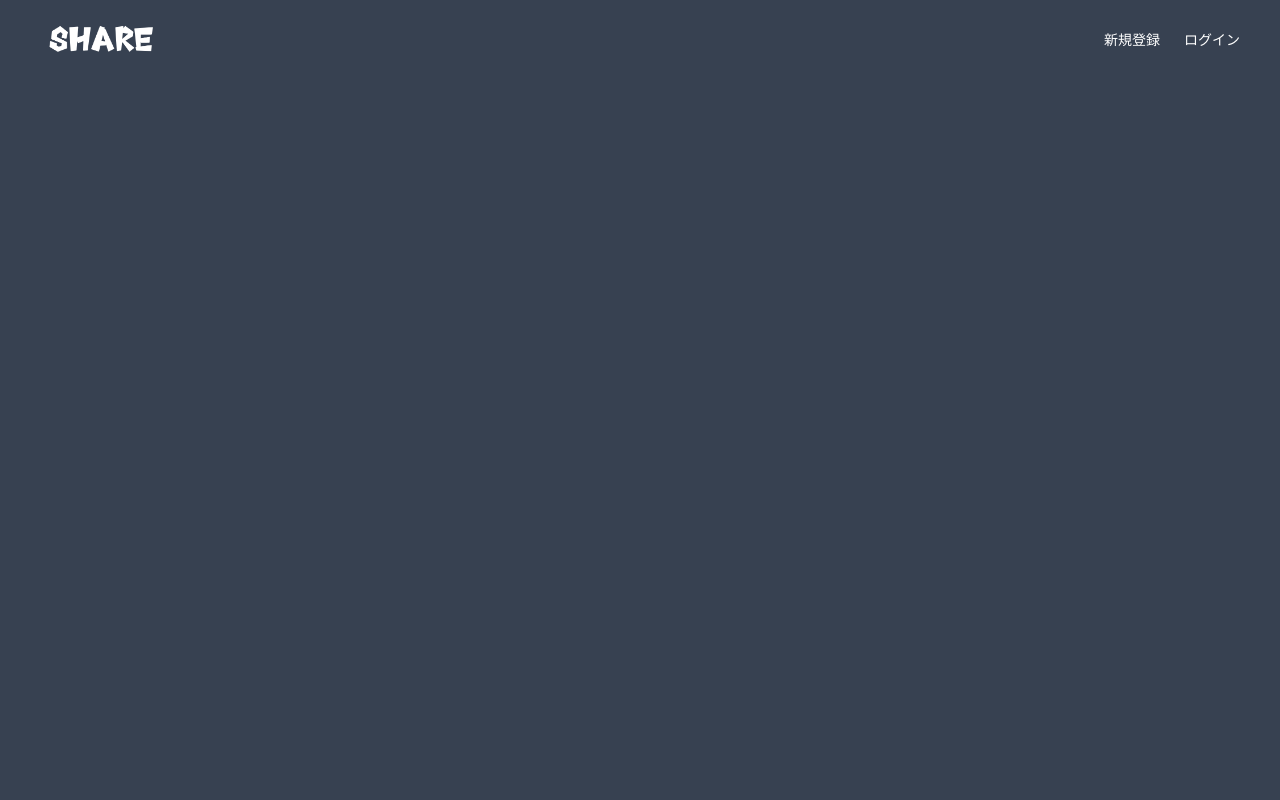
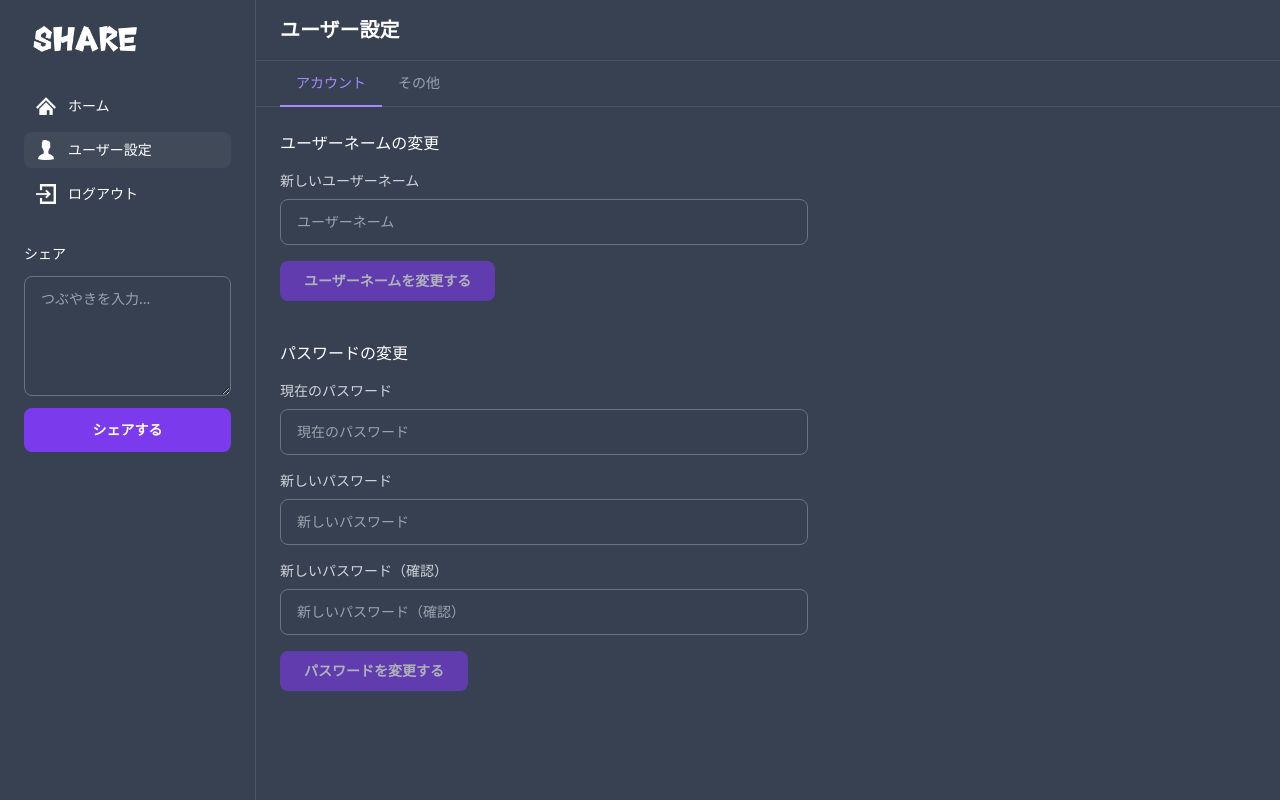
Before and after one commit to youhonami/share, a Nuxt app in the folder frontend/nuxt/: page /settings in a window 1280 px wide. Before the commit this address had no page. Built offline with nearby package versions, Linux system fonts and the light colour scheme; no server answers.

Commit message:
ユーザーネーム変更機能の実装

```diff
--- /dev/null
+++ b/frontend/nuxt/app/pages/settings.vue
@@ -0,0 +1,268 @@
+<template>
+  <div class="min-h-full flex flex-1 min-w-0">
+    <Sidebar @share="handleShare" @logout="handleLogout" />
+
+    <main class="flex-1 min-w-0 flex flex-col overflow-y-auto">
+      <h1 class="text-white text-xl font-semibold py-4 px-6 border-b border-gray-600">
+        ユーザー設定
+      </h1>
+
+      <!-- タブ -->
+      <nav class="flex gap-0 border-b border-gray-600 px-6" aria-label="設定タブ">
+        <button
+          v-for="t in tabs"
+          :key="t.id"
+          type="button"
+          class="py-3 px-4 text-sm font-medium border-b-2 transition-colors -mb-px"
+          :class="activeTab === t.id
+            ? 'text-violet-400 border-violet-400'
+            : 'text-gray-400 border-transparent hover:text-gray-300'"
+          @click="activeTab = t.id"
+        >
+          {{ t.label }}
+        </button>
+      </nav>
+
+      <div class="p-6 flex flex-col gap-10 max-w-xl">
+        <!-- アカウントタブ -->
+        <template v-if="activeTab === 'account'">
+          <section class="flex flex-col gap-4">
+            <h2 class="text-white text-base font-medium">
+              ユーザーネームの変更
+            </h2>
+            <p v-if="currentUserName" class="text-sm text-gray-400">
+              現在のユーザーネーム: {{ currentUserName }}
+            </p>
+            <form
+              class="flex flex-col gap-4"
+              @submit.prevent="onSubmitUserName"
+            >
+              <div class="flex flex-col gap-2">
+                <label for="user-name" class="text-sm font-medium text-gray-300">
+                  新しいユーザーネーム
+                </label>
+                <input
+                  id="user-name"
+                  v-model="userNameForm.name"
+                  type="text"
+                  class="w-full py-3 px-4 text-sm text-white bg-gray-700/50 border border-gray-500 rounded-lg placeholder-gray-400 focus:outline-none focus:border-violet-500 focus:ring-1 focus:ring-violet-500 box-border"
+                  placeholder="ユーザーネーム"
+                />
+              </div>
+              <p v-if="userNameMessage" class="text-sm" :class="userNameError ? 'text-red-400' : 'text-green-400'">
+                {{ userNameMessage }}
+              </p>
+              <button
+                type="submit"
+                class="w-fit px-6 py-2.5 text-sm font-semibold text-white bg-violet-600 rounded-lg hover:bg-violet-500 focus:outline-none focus:ring-2 focus:ring-violet-500 disabled:opacity-60"
+                :disabled="userNameForm.name.trim() === '' || userNameLoading"
+              >
+                {{ userNameLoading ? '変更中...' : 'ユーザーネームを変更する' }}
+              </button>
+            </form>
+          </section>
+
+          <section class="flex flex-col gap-4">
+            <h2 class="text-white text-base font-medium">
+              パスワードの変更
+            </h2>
+            <form
+              class="flex flex-col gap-4"
+              @submit.prevent="onSubmitPassword"
+            >
+              <div class="flex flex-col gap-2">
+                <label for="current-password" class="text-sm font-medium text-gray-300">
+                  現在のパスワード
+                </label>
+                <input
+                  id="current-password"
+                  v-model="passwordForm.currentPassword"
+                  type="password"
+                  class="w-full py-3 px-4 text-sm text-white bg-gray-700/50 border border-gray-500 rounded-lg placeholder-gray-400 focus:outline-none focus:border-violet-500 focus:ring-1 focus:ring-violet-500 box-border"
+                  placeholder="現在のパスワード"
+                  autocomplete="current-password"
+                />
+              </div>
+              <div class="flex flex-col gap-2">
+                <label for="new-password" class="text-sm font-medium text-gray-300">
+                  新しいパスワード
+                </label>
+                <input
+                  id="new-password"
+                  v-model="passwordForm.newPassword"
+                  type="password"
+                  class="w-full py-3 px-4 text-sm text-white bg-gray-700/50 border border-gray-500 rounded-lg placeholder-gray-400 focus:outline-none focus:border-violet-500 focus:ring-1 focus:ring-violet-500 box-border"
+                  placeholder="新しいパスワード"
+                  autocomplete="new-password"
+                />
+              </div>
+              <div class="flex flex-col gap-2">
+                <label for="new-password-confirm" class="text-sm font-medium text-gray-300">
+                  新しいパスワード（確認）
+                </label>
+                <input
+                  id="new-password-confirm"
+                  v-model="passwordForm.newPasswordConfirm"
+                  type="password"
+                  class="w-full py-3 px-4 text-sm text-white bg-gray-700/50 border border-gray-500 rounded-lg placeholder-gray-400 focus:outline-none focus:border-violet-500 focus:ring-1 focus:ring-violet-500 box-border"
+                  placeholder="新しいパスワード（確認）"
+                  autocomplete="new-password"
+                />
+              </div>
+              <button
+                type="submit"
+                class="w-fit px-6 py-2.5 text-sm font-semibold text-white bg-violet-600 rounded-lg hover:bg-violet-500 focus:outline-none focus:ring-2 focus:ring-violet-500 disabled:opacity-60"
+                :disabled="!isPasswordFormValid"
+              >
+                パスワードを変更する
+              </button>
+            </form>
+          </section>
+        </template>
+
+        <!-- その他タブ（今後の設定項目用） -->
+        <template v-else-if="activeTab === 'other'">
+          <p class="text-gray-400 text-sm">
+            設定項目は今後追加予定です。
+          </p>
+        </template>
+      </div>
+    </main>
+  </div>
+</template>
+
+<script setup lang="ts">
+definePageMeta({ layout: 'home', middleware: 'auth' })
+
+type TabId = 'account' | 'other'
+
+const tabs: { id: TabId; label: string }[] = [
+  { id: 'account', label: 'アカウント' },
+  { id: 'other', label: 'その他' },
+]
+
+const route = useRoute()
+const router = useRouter()
+
+const activeTab = computed({
+  get: () => {
+    const t = route.query.tab as string | undefined
+    return tabs.some((tab) => tab.id === t) ? (t as TabId) : 'account'
+  },
+  set: (value: TabId) => {
+    router.replace({ query: { ...route.query, tab: value } })
+  },
+})
+
+const config = useRuntimeConfig()
+const currentUserName = ref<string | null>(null)
+const userNameForm = reactive({
+  name: '',
+})
+const userNameLoading = ref(false)
+const userNameMessage = ref<string | null>(null)
+const userNameError = ref(false)
+
+function getXsrfToken(): string | null {
+  if (process.client) {
+    const name = 'XSRF-TOKEN='
+    const decodedCookie = decodeURIComponent(document.cookie ?? '')
+    const parts = decodedCookie.split('; ')
+    const cookie = parts.find((c) => c.startsWith(name))
+    if (cookie) {
+      return cookie.substring(name.length)
+    }
+  }
+  return null
+}
+
+const passwordForm = reactive({
+  currentPassword: '',
+  newPassword: '',
+  newPasswordConfirm: '',
+})
+
+const isPasswordFormValid = computed(() => {
+  const { currentPassword, newPassword, newPasswordConfirm } = passwordForm
+  return (
+    currentPassword.trim() !== '' &&
+    newPassword.trim() !== '' &&
+    newPasswordConfirm.trim() !== '' &&
+    newPassword === newPasswordConfirm
+  )
+})
+
+function handleShare(_text: string) {
+  // 設定ページではシェアは未使用（必要なら親で処理）
+}
+
+function handleLogout() {
+  navigateTo('/login')
+}
+
+async function fetchUser() {
+  try {
+    const apiBase = config.public.apiBase
+    const user = await $fetch<{ name: string }>('/api/user', {
+      baseURL: apiBase,
+      credentials: 'include',
+    })
+    currentUserName.value = user.name
+  } catch {
+    currentUserName.value = null
+  }
+}
+
+onMounted(fetchUser)
+
+async function onSubmitUserName() {
+  if (userNameForm.name.trim() === '') return
+  userNameMessage.value = null
+  userNameError.value = false
+  userNameLoading.value = true
+
+  try {
+    const apiBase = config.public.apiBase
+    if (!getXsrfToken()) {
+      await $fetch('/sanctum/csrf-cookie', {
+        baseURL: apiBase,
+        credentials: 'include',
+      })
+    }
+    const xsrfToken = getXsrfToken()
+
+    const res = await $fetch<{ user: { name: string } }>('/api/user', {
+      baseURL: apiBase,
+      method: 'PATCH',
+      credentials: 'include',
+      headers: xsrfToken ? { 'X-XSRF-TOKEN': xsrfToken } : undefined,
+      body: { name: userNameForm.name.trim() },
+    })
+
+    currentUserName.value = res.user.name
+    userNameMessage.value = 'ユーザーネームを変更しました。'
+    userNameError.value = false
+  } catch (err: any) {
+    const message =
+      err?.data?.message ||
+      err?.data?.errors?.name?.[0] ||
+      err?.response?._data?.message ||
+      err?.response?._data?.errors?.name?.[0] ||
+      'ユーザーネームの変更に失敗しました。'
+    userNameMessage.value = message
+    userNameError.value = true
+  } finally {
+    userNameLoading.value = false
+  }
+}
+
+function onSubmitPassword() {
+  // TODO: パスワード変更APIを呼び出す
+  if (!isPasswordFormValid.value) return
+  if (passwordForm.newPassword !== passwordForm.newPasswordConfirm) return
+  console.log('パスワード変更')
+  passwordForm.currentPassword = ''
+  passwordForm.newPassword = ''
+  passwordForm.newPasswordConfirm = ''
+}
+</script>
```
Also changed, not shown: 2 other files (tests, documents, lock files or other folders).
